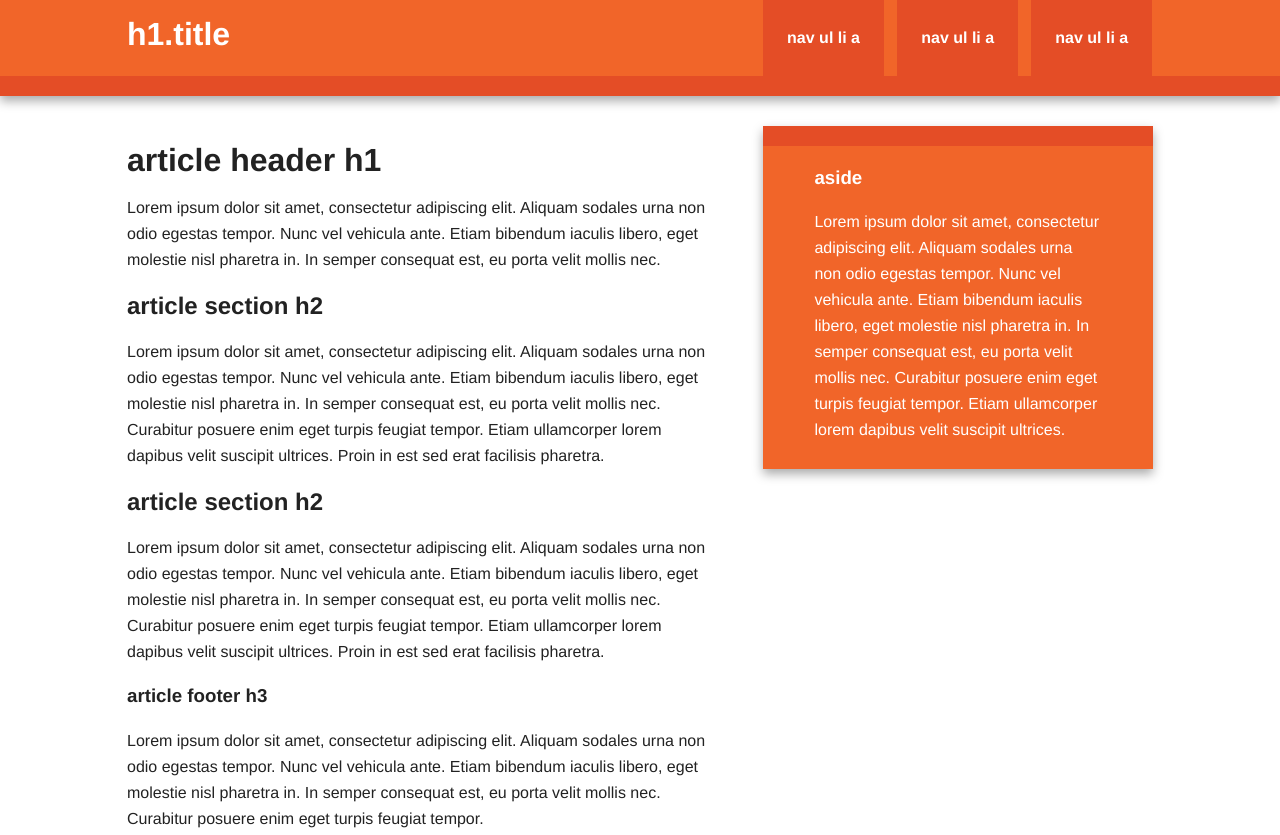
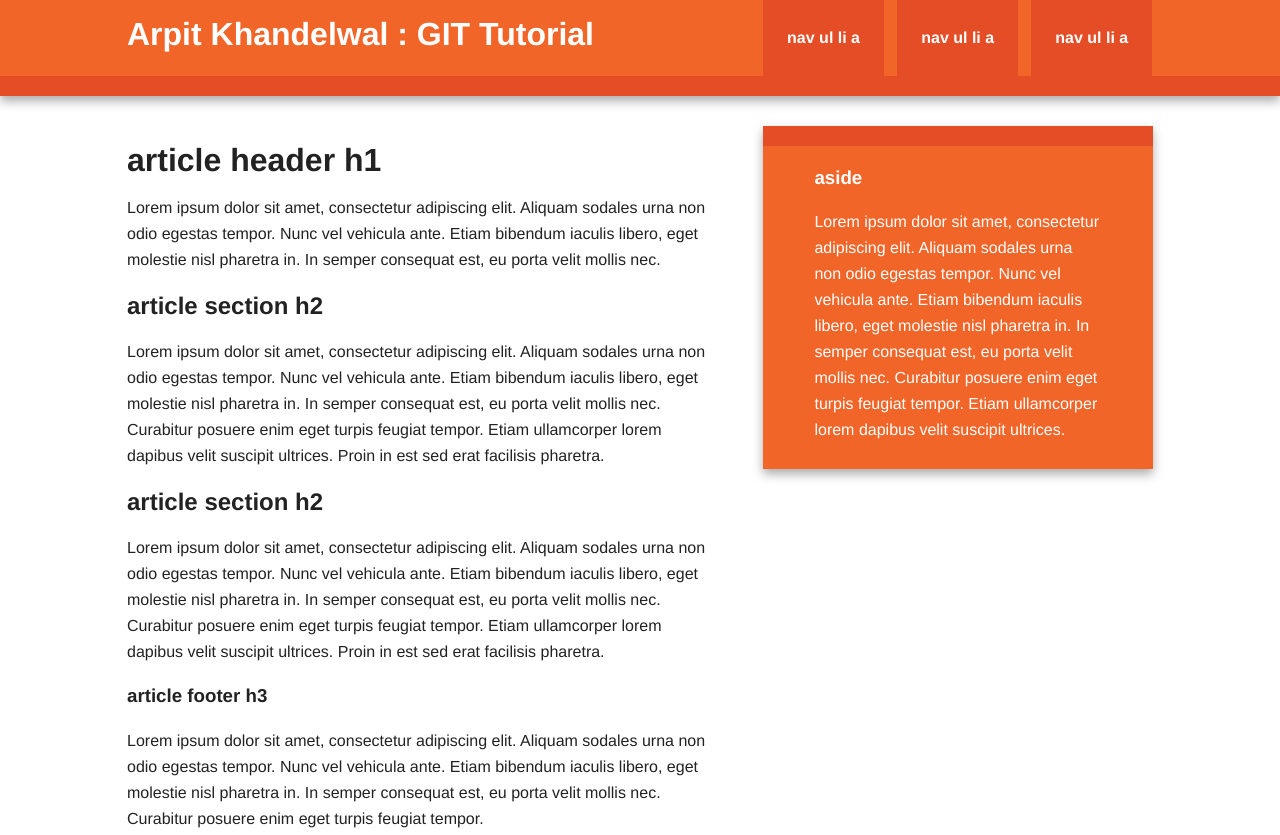
Before and after one commit to arpitkhandelwal1984/initializr, a plain HTML site: page index.html in a window 1280 px wide. Shown: the top 835 px of the page. Drawn offline with nearby package versions, Linux system fonts and the light colour scheme.

Commit message:
Updated index.html

```diff
--- a/index.html
+++ b/index.html
@@ -23,7 +23,7 @@
 
         <div class="header-container">
             <header class="wrapper clearfix">
-                <h1 class="title">h1.title</h1>
+                <h1 class="title">Arpit Khandelwal : GIT Tutorial</h1>
                 <nav>
                     <ul>
                         <li><a href="#">nav ul li a</a></li>
```
